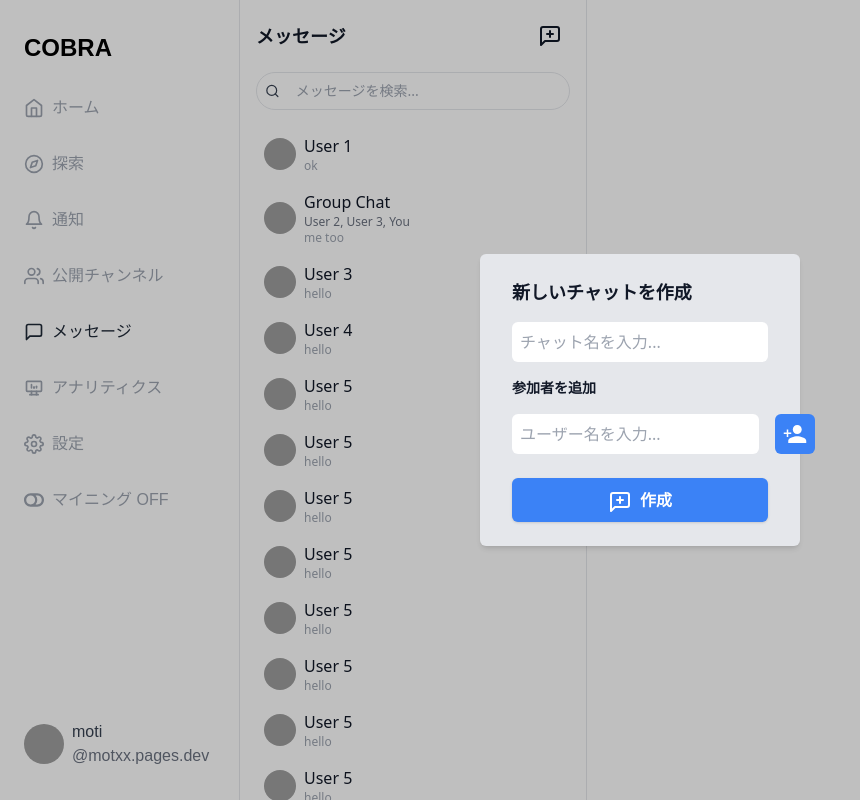
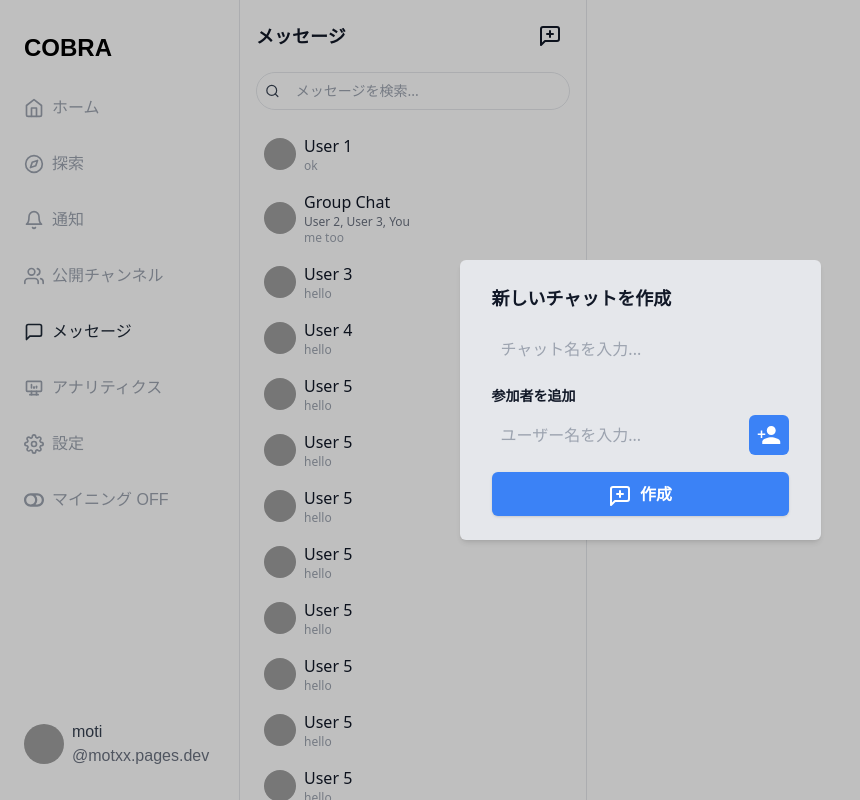
Before and after one commit to motxx/nostr-webclient, a React (Create React App) app: page /message in a window 1280 px wide. Both pictures are taken after a click on the button 549 px from the left and 36 px from the top of the page. Shown: the whole page, without its empty margins (0-860 px from the left). Built offline with nearby package versions, Linux system fonts and the light colour scheme; grey boxes are pictures that could not be loaded; a web font is replaced by a local one.

Commit message:
fix(message): broken create chat modal design

```diff
--- a/src/components/Message/MessageCreateChatModal.tsx
+++ b/src/components/Message/MessageCreateChatModal.tsx
@@ -50,25 +50,28 @@ const MessageCreateChatModal: React.FC<MessageCreateChatModalProps> = ({
       className="fixed inset-0 z-50 flex items-center justify-center bg-black bg-opacity-25"
       onClick={handleBackgroundClick}
     >
-      <div className="bg-gray-200 dark:bg-gray-800 px-8 py-6 rounded-md shadow-md w-80">
+      <div className="bg-gray-200 dark:bg-gray-800 px-8 py-6 rounded-md shadow-md">
         <h2 className="text-lg font-bold mb-4">新しいチャットを作成</h2>
         <Input
           value={chatName}
           onChange={(e) => setChatName(e.target.value)}
           placeholder="チャット名を入力..."
-          className="w-full mb-4"
+          className="w-full mb-4 bg-transparent border"
         />
         <div className="mb-4">
           <h3 className="text-sm font-bold mb-2">参加者を追加</h3>
-          <div className="flex items-center">
+          <div className="flex items-center gap-x-2">
             <Input
               value={participantInput}
               onChange={(e) => setParticipantInput(e.target.value)}
               placeholder="ユーザー名を入力..."
-              className="flex-grow mr-2"
+              className="flex-grow bg-transparent border"
             />
-            <Button onClick={handleAddParticipant}>
-              <IoMdPersonAdd className="text-2xl text-white bg-blue-500 rounded-md p-2 h-10 w-10" />
+            <Button
+              onClick={handleAddParticipant}
+              className="text-2xl text-white bg-blue-500 rounded-md p-2 h-10 w-10"
+            >
+              <IoMdPersonAdd />
             </Button>
           </div>
           <ul className="mt-2">
```
